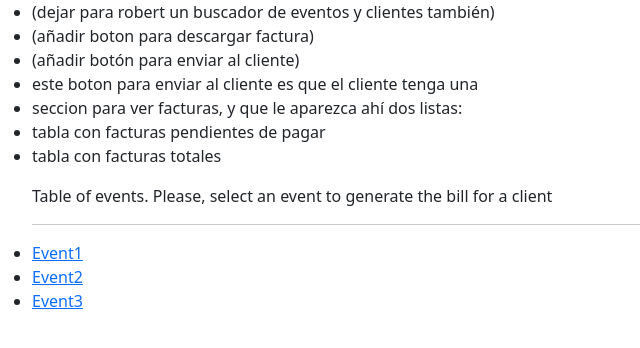
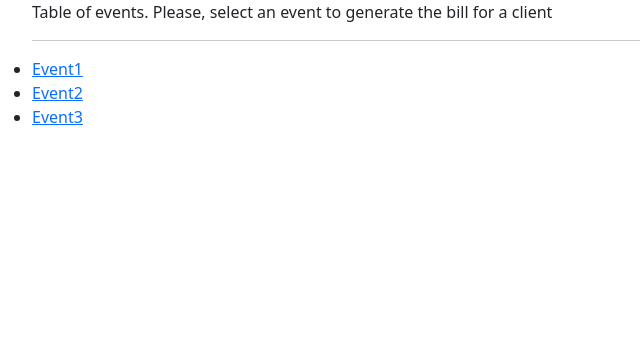
Before and after one commit to catalindoja/UDL_Software_EventsAndMoreG3, a Django app: page /bills/ in a window 1280 px wide. Shown: the part 72-420 px from the top of the page, without its empty margins (0-640 px from the left). Run offline with Django 4.2, Linux system fonts and the light colour scheme; a user stored in the database is signed in; data comes from the database, SQL or seed files in the repository; both versions use the stored data as it was after the commit; some libraries are stand-ins or nearby versions.

Commit message:
finished creation of bills

```diff
--- a/templates/bills.html
+++ b/templates/bills.html
@@ -4,33 +4,7 @@
 
     {% if user.is_authenticated %}
 
-        <ul>
 
-            <li>
-                (dejar para robert un buscador de eventos y clientes también)
-            </li>
-
-
-
-            <li>
-                (añadir boton para descargar factura)
-            </li>
-            <li>
-                (añadir botón para enviar al cliente)
-            </li>
-            <li>
-                este boton para enviar al cliente es que el cliente tenga una
-            </li>
-            <li>
-                seccion para ver facturas, y que le aparezca ahí dos listas:
-            </li>
-            <li>
-                tabla con facturas pendientes de pagar
-            </li>
-            <li>
-                tabla con facturas totales
-            </li>
-        </ul>
 
         <ul>
             Table of events. Please, select an event to generate the bill for a client
```
Also changed, not shown: templates/prepare_bill.html (+9 -5 lines), db.sqlite3.
